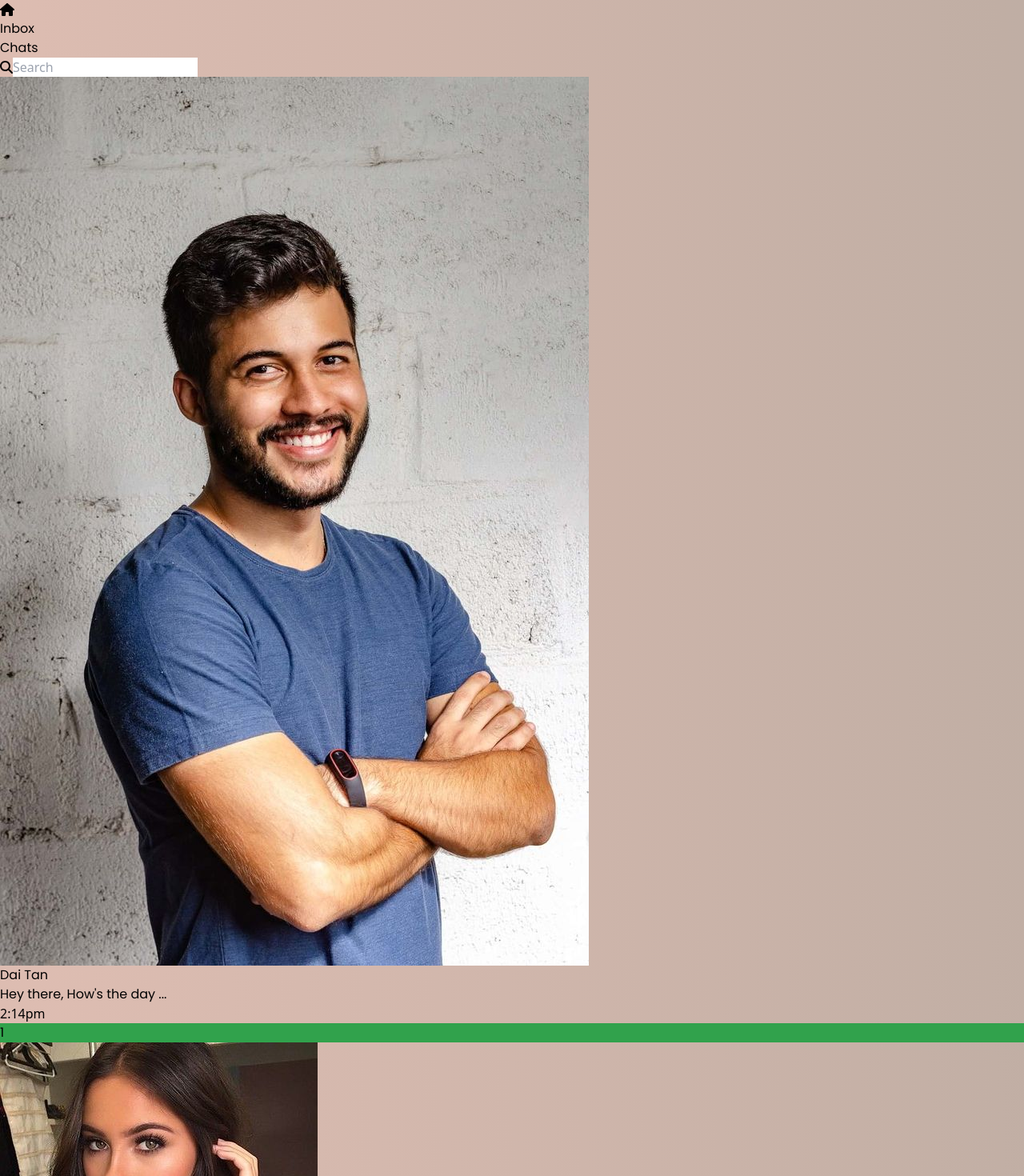
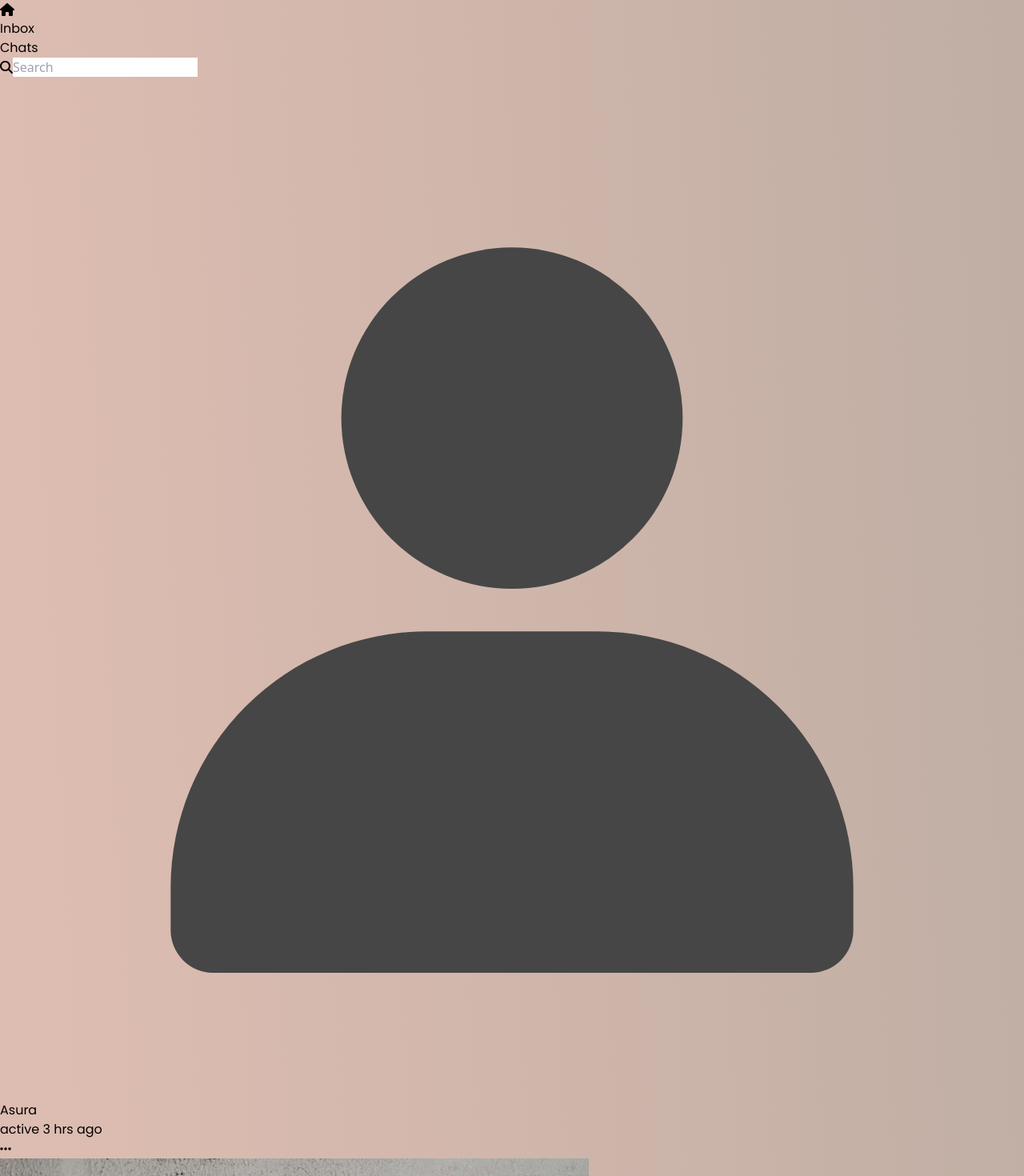
Before and after one commit to Asuraking913/Mystic-Reads, a React (Vite) app: page /sendSms in a window 1280 px wide. Shown: the top 1470 px of the page at 80% size. Built offline with nearby package versions, Linux system fonts and the light colour scheme.

Commit message:
finished senders functionalit: Creating functionality for receiver sms

```diff
--- /dev/null
+++ b/src/components/inputWindow.jsx
@@ -0,0 +1,43 @@
+import { faEllipsis, faPaperPlane } from '@fortawesome/free-solid-svg-icons'
+import { FontAwesomeIcon } from '@fortawesome/react-fontawesome'
+import React, { useState } from 'react'
+import { Link } from 'react-router-dom'
+import user1 from "../assets/user.svg"
+
+function InputMessage() {
+
+  const [newSms, setNewSms] = useState("")
+
+  const sendMessage = (event) => {
+    event.preventDefault()
+    let newUserSms = newSms;
+    const chatField = document.getElementById('smsBox');
+    const newElement =document.createElement('p')
+    newElement.style.backgroundColor = ''
+    newElement.classList.add('text-[1rem]',  'bg-[--accent1]', 'px-[.8em]',  'p-[.2em]', 'pr-0', 'text-white', 'rounded-l-[1em]', 'rounded-tr-[.5em]', 'max-w-[400px]')
+    newElement.innerHTML = newUserSms
+    chatField.appendChild(newElement)
+    chatField.scrollTo({top : chatField.scrollHeight, behavior : 'smooth'})
+    console.log(newElement)
+
+  }
+
+  return (
+    <div className='flex flex-col justify-center px-[1.5em] absolute bottom-[4em] w-full'>
+      <div className='h-[65vh] break-words flex flex-col gap-[.3em] items-end overflow-scroll hide-scrollbar p-[.3em]' id='smsBox'>
+
+      </div>
+          <div className='relative mt-[.5em]'>
+            <form action="" className='absolute w-full' >
+              <p className='relative'>
+                <FontAwesomeIcon onClick={sendMessage} icon={faPaperPlane} className='text-[1rem] absolute right-[.3em] hover:scale-110 duration-[0.2s] cursor-pointer bg-[--accent1] text-white p-[1em] rounded-[50%] top-[.2em]'/>
+                <textarea name="sms" onChange={(event) => (setNewSms(event.target.value))} id="sms" cols="30" className='p-[.8em] py-[1em] h-auto hide-scrollbar shadow-md shadow-[--accent1] rounded-[4em] w-full outline-none pr-[3.5em] pb-[1em]' rows="1"></textarea>
+              </p>
+            </form>
+          </div>
+          {/* Lorem ipsum, dolor sit amet consectetur adipisicing elit. Quis fuga repellat dolores consequuntur at possimus aperiam accusamus, quas explicabo reprehenderit sed pariatur enim asperiores placeat quaerat libero sint tempore rerum. */}
+    </div>
+  )
+}
+
+export default InputMessage
--- a/src/components/messenger.jsx
+++ b/src/components/messenger.jsx
@@ -1,13 +1,16 @@
-import React, { useEffect } from 'react'
+import React, { useEffect, useState } from 'react'
 import Nav from './nav'
-import user from "../assets/user.svg"
+import userDefault from "../assets/user.svg"
 import { FontAwesomeIcon } from '@fortawesome/react-fontawesome'
-import { faHome, faSearch } from '@fortawesome/free-solid-svg-icons'
+import { faEllipsis, faHome, faSearch } from '@fortawesome/free-solid-svg-icons'
 import SendMessage from './sendMessenger.jsx'
 import { Link } from 'react-router-dom'
 import InputMessage from './inputWindow.jsx'
 
 function Messenger() {
+
+    const [currentUser, setCurrentUser] = useState('Asura')
+    const [active, setActive] = useState('active 3 hrs ago')
 
 
   return (
@@ -25,13 +28,24 @@ function Messenger() {
                      <form action="">
                          <p className='relative'>
                          <FontAwesomeIcon icon={faSearch} className='text-2xl absolute top-[8px] left-[8px] text-[--accent1]'/>
-                             <input className='shadow-sm shadow-[--accent1] w-full p-[.5em] rounded-[2em] pl-[2.5em] outline-none text-[--accent1]' placeholder='Search' type="text" name="search" id="search" />
+                             <input className='shadow-sm shadow-[--accent1] w-[95%] p-[.5em] rounded-[2em] pl-[2.5em] outline-none text-[--accent1]' placeholder='Search' type="text" name="search" id="search" />
                              </p>
                      </form>
                 </div>
-                <div className='w-[60%] bg-white'>
-
-                </div>
+                <div className='w-[60%] flex items-center justify-between px-[1em] '>
+                    <div className='flex gap-[.5em] items-center'>
+                        <div className='w-[50px] bg-[--accent] shadow-sm shadow-[black]  rounded-[50%] h-[50px]'>
+                                <img src={userDefault} className='rounded-[50%] h-[50px] w-[50px] object-cover'  alt="" />
+                        </div>
+                        <div>
+                            <h3 className='roboto font-bold text-[--accent1]'>{currentUser}</h3>
+                            <p className='text-[0.9rem] roboto text-[#534947]'>{active}</p>
+                        </div>
+                    </div>
+                        <Link className='hover:bg-[--accent1] p-[.3em] px-[.4em] rounded-[50%] hover:text-[white] text-[--accent1] flex items-center justify-center duration-[0.2s] shadow-sm shadow-[--accent1] animate-spin hover:animate-none'>
+                            <FontAwesomeIcon className='text-3xl roboto' icon={faEllipsis}/>
+                        </Link>
+                    </div>
                 <div className='w-[40%]'>
 
                 </div>
@@ -39,16 +53,19 @@ function Messenger() {
 
         <div className='flex h-full '>
             <section className='w-[40%] overflow-scroll hide-scrollbar px-[1em]'>
-                <div className=''>
+                <div className='pt-[6em]'>
                     <SendMessage />
                     <SendMessage />
                     <SendMessage />
                 </div>
             </section>
-            <section className='w-[60%] shadow-sm shadow-[--accent1] ' >
+            <section className='w-[60%] relative shadow-sm shadow-[--accent1] ' >
+                <div className='h-[15vh]'>
 
+                </div>
+                <InputMessage />
             </section>
-            <section className='w-[40%] bg-[#ddbdb269]'>
+            <section className='w-[40%] bg-[#ddbdb269] overflow-scroll hide-scrollbar'>
                 <div className='relative mt-[4em]'>
                     <div className='blur-sm bg-[#00000081] absolute w-full h-full'>
                     </div>
```
